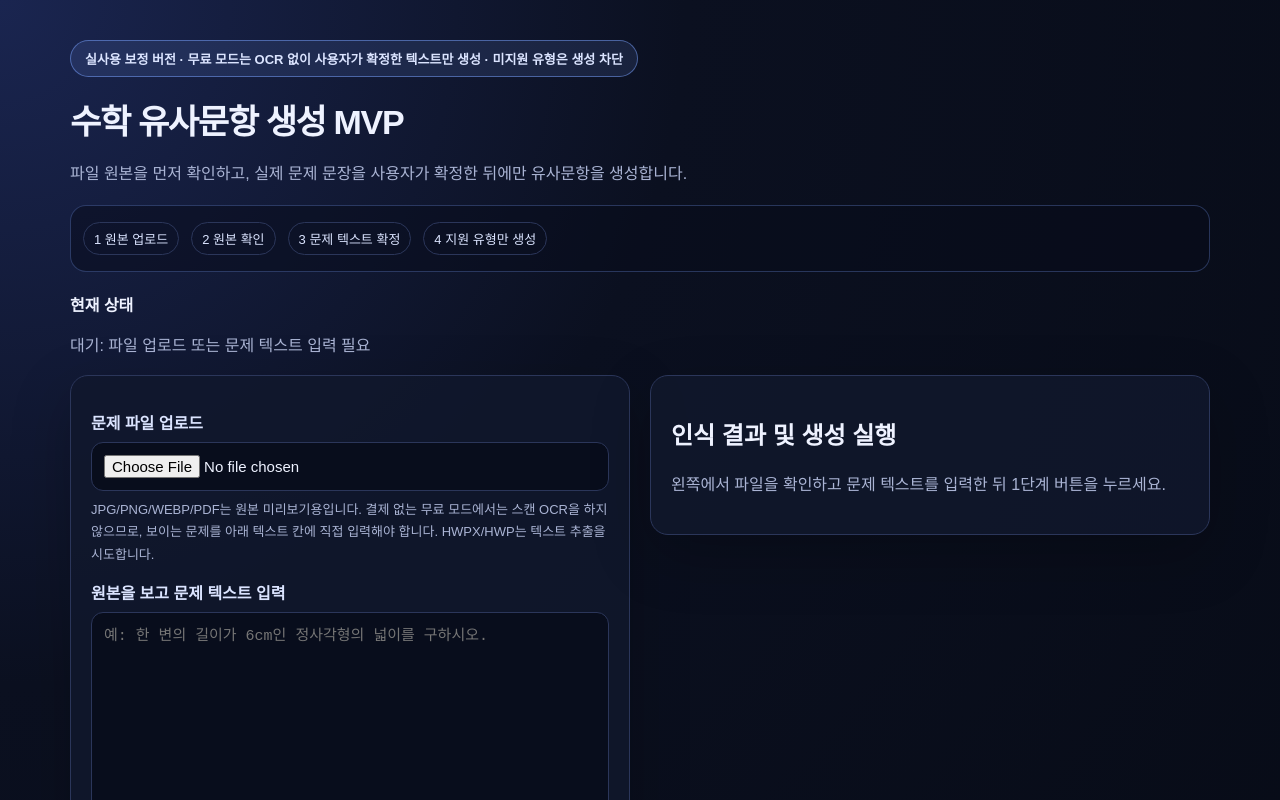
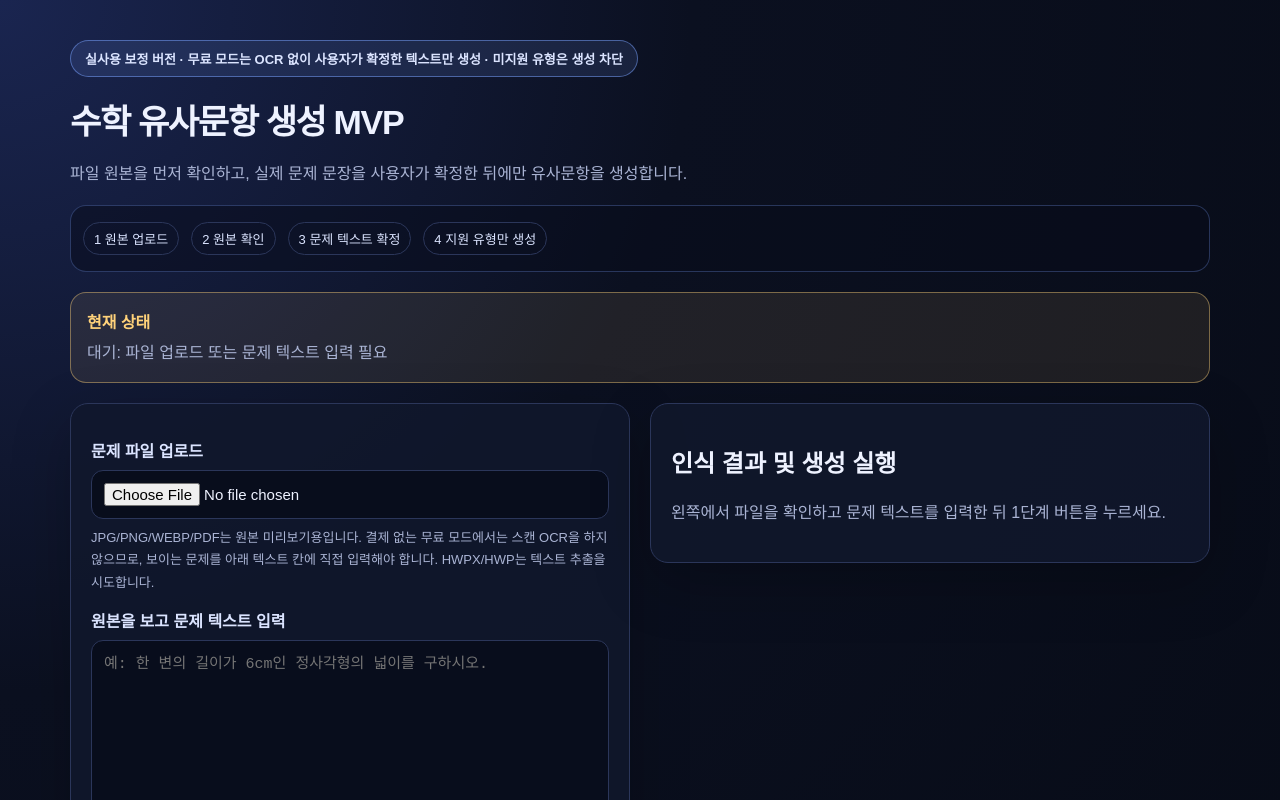
Before and after one commit to apark12321-ux/math-variant-mvp, a Next.js app: page / in a window 1280 px wide. Shown: the top 800 px of the page. Built offline with nearby package versions, Linux system fonts and the light colour scheme.

Commit message:
Add styles for hardened workflow status panels

```diff
--- a/app/globals.css
+++ b/app/globals.css
@@ -7,6 +7,7 @@
   --accent: #7aa2ff;
   --danger: #ff8a8a;
   --ok: #8affc1;
+  --warn: #ffd27a;
 }
 * { box-sizing: border-box; }
 body {
@@ -27,15 +28,20 @@ label { display: block; margin: 14px 0 8px; font-weight: 700; color: #dbe4ff; }
 button { margin-top: 16px; width: 100%; border: 0; border-radius: 12px; padding: 14px 18px; background: linear-gradient(135deg, #7aa2ff, #a67aff); color: white; font-weight: 800; cursor: pointer; font-size: 16px; }
 button:disabled { opacity: .55; cursor: not-allowed; }
 pre { white-space: pre-wrap; word-break: break-word; background: #080d1c; border: 1px solid var(--line); border-radius: 12px; padding: 14px; color: #dbe4ff; line-height: 1.5; }
+ul { color: var(--muted); line-height: 1.7; }
 .badge { display: inline-flex; align-items: center; gap: 6px; border: 1px solid var(--line); color: #dbe4ff; border-radius: 999px; padding: 6px 10px; margin: 4px 6px 4px 0; font-size: 13px; }
 .result-section { border-top: 1px solid var(--line); margin-top: 18px; padding-top: 18px; }
 .diagram svg { max-width: 100%; height: auto; background: white; border-radius: 12px; }
-.error { color: var(--danger); }
-.ok { color: var(--ok); }
+.error { color: var(--danger); font-weight: 700; }
+.ok { color: var(--ok); font-weight: 700; }
 .hint { margin-top: 8px; font-size: 13px; color: var(--muted); }
 .version-banner { border: 1px solid rgba(122,162,255,.5); background: rgba(122,162,255,.12); color: #dbe4ff; border-radius: 999px; display: inline-flex; padding: 8px 14px; margin-bottom: 18px; font-size: 13px; font-weight: 700; }
 .step-panel { display: flex; flex-wrap: wrap; gap: 6px; margin: 18px 0 20px; padding: 12px; border: 1px solid rgba(122,162,255,.28); background: rgba(8,13,28,.52); border-radius: 16px; }
+.status-panel { margin: 16px 0 20px; padding: 16px; border-radius: 16px; border: 1px solid rgba(255,210,122,.42); background: rgba(255,210,122,.09); }
+.status-panel strong { color: var(--warn); }
+.status-panel p { margin: 6px 0 0; }
 .confirmed-textarea { min-height: 260px; border-color: rgba(138,255,193,.5); }
+.blocked { border: 1px solid rgba(255,138,138,.45); background: rgba(255,138,138,.08); border-radius: 14px; padding: 16px; }
 .upload-preview { border-top-style: dashed; }
 .preview-header { display: flex; justify-content: space-between; gap: 12px; align-items: flex-start; margin-bottom: 12px; }
 .preview-header h3 { margin: 0 0 4px; }
```
